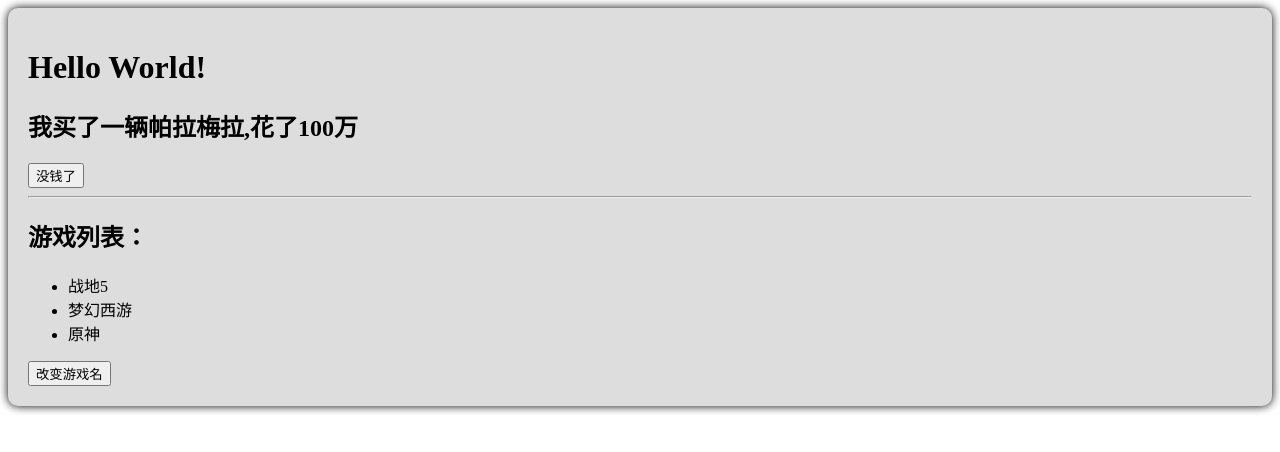
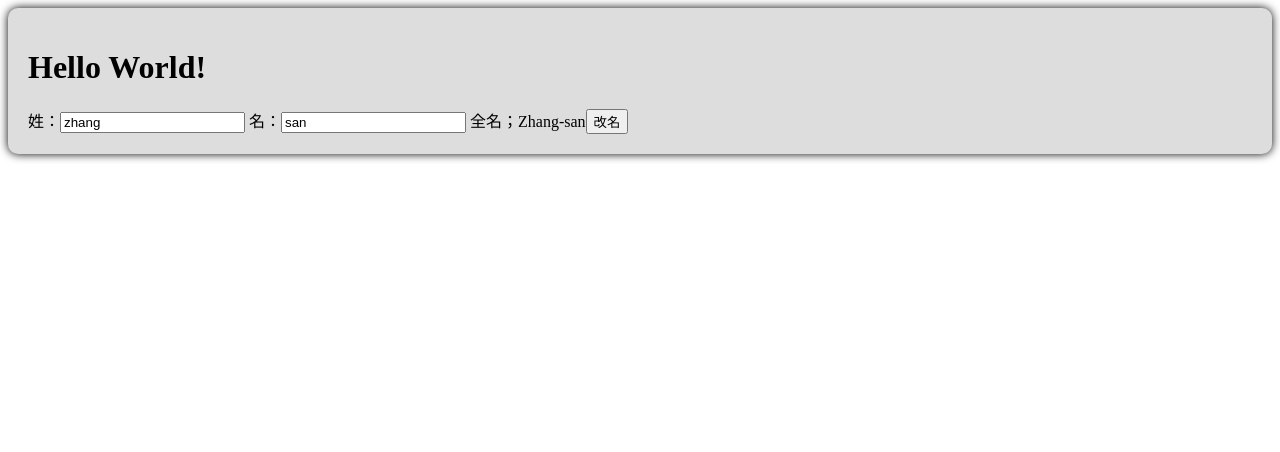
Before and after one commit to LYLMagui/vue3-init, a Vue app: page / in a window 1280 px wide. Shown: the top 452 px of the page. Built offline with nearby package versions, Linux system fonts and the light colour scheme.

Commit message:
『016. computed计算属性』

```diff
--- a/package.json
+++ b/package.json
@@ -9,7 +9,6 @@
     "preview": "vite preview"
   },
   "dependencies": {
-    "vite-plugin-vue-setup-extend": "^0.4.0",
     "vue": "^3.4.19"
   },
   "devDependencies": {
@@ -17,6 +16,7 @@
     "@volar-plugins/vetur": "^2.0.0",
     "typescript": "^5.2.2",
     "vite": "^5.1.4",
+    "vite-plugin-vue-setup-extend": "^0.4.0",
     "vue-tsc": "^1.8.27"
   }
 }
--- a/src/components/person.vue
+++ b/src/components/person.vue
@@ -1,37 +1,39 @@
 <template>
-  <div class="game">
-    <h2>我买了一辆{{ car.name }},花了{{ car.price }}万</h2>
-    <button @click="changeCar">没钱了</button>
-    <hr>
-    <h2>游戏列表：</h2>
-    <ul>
-      <li v-for='g in games' :key='g.id'>{{ g.name }}</li>
-    </ul>
-    <button @click="changeGameName">改变游戏名</button>
+  <div class="person">
+    姓：<input type="text" v-model="firstName" />
+    名：<input type="text" v-model="lastName" />
+    全名；<span>{{ fullName }}</span>
+    <button @click="changeName">改名</button>
   </div>
 </template>
 
-<script lang="ts" setup name="game">
-import { reactive, ref } from 'vue';
+<script lang="ts" setup name="person">
+import { ref,computed } from "vue";
 
-//reactive定义对象
-let car = reactive({
-  name: "帕拉梅拉",
-  price:100
+// 数据
+let firstName = ref('zhang')
+let lastName = ref("san")
+
+// 这样定义的fullName变量是只读不可修改的
+// let fullName = computed(() => {
+//   return firstName.value.slice(0,1).toUpperCase() + firstName.value.slice(1) + '-' + lastName.value
+// })
+
+// 这种方法定义的fullName才是可读可写的
+let fullName = computed({
+  get() {
+    return firstName.value.slice(0, 1).toUpperCase() + firstName.value.slice(1) + '-' + lastName.value
+  },
+  set(val) {
+    const [str1, str2] = val.split('-')
+    firstName.value = str1
+    lastName.value = str2
+  }
 })
 
-// 使用ref创建响应式对象
-let games = ref([
-  { id: "g1", name: "战地5" },
-  { id: "g2", name: "梦幻西游" },
-  { id: "g3", name: "原神" },
-])
+function changeName() {
+  fullName.value = "li-si"
+}
 
-function changeGameName() {
-  games.value[0].name = "我被笨蛋美女包围了！"
-}
-function changeCar() {
-  //使用Object.assign()将新的对象赋值给原对象，如果是ref定义的对象，可以直接赋值：car = {name:"奥迪A8",price:150}
-  Object.assign(car, { name:"奥迪A8",price:150})
-}
+
 </script>
```
Also changed, not shown: 1 other file (tests, documents, lock files or other folders).
